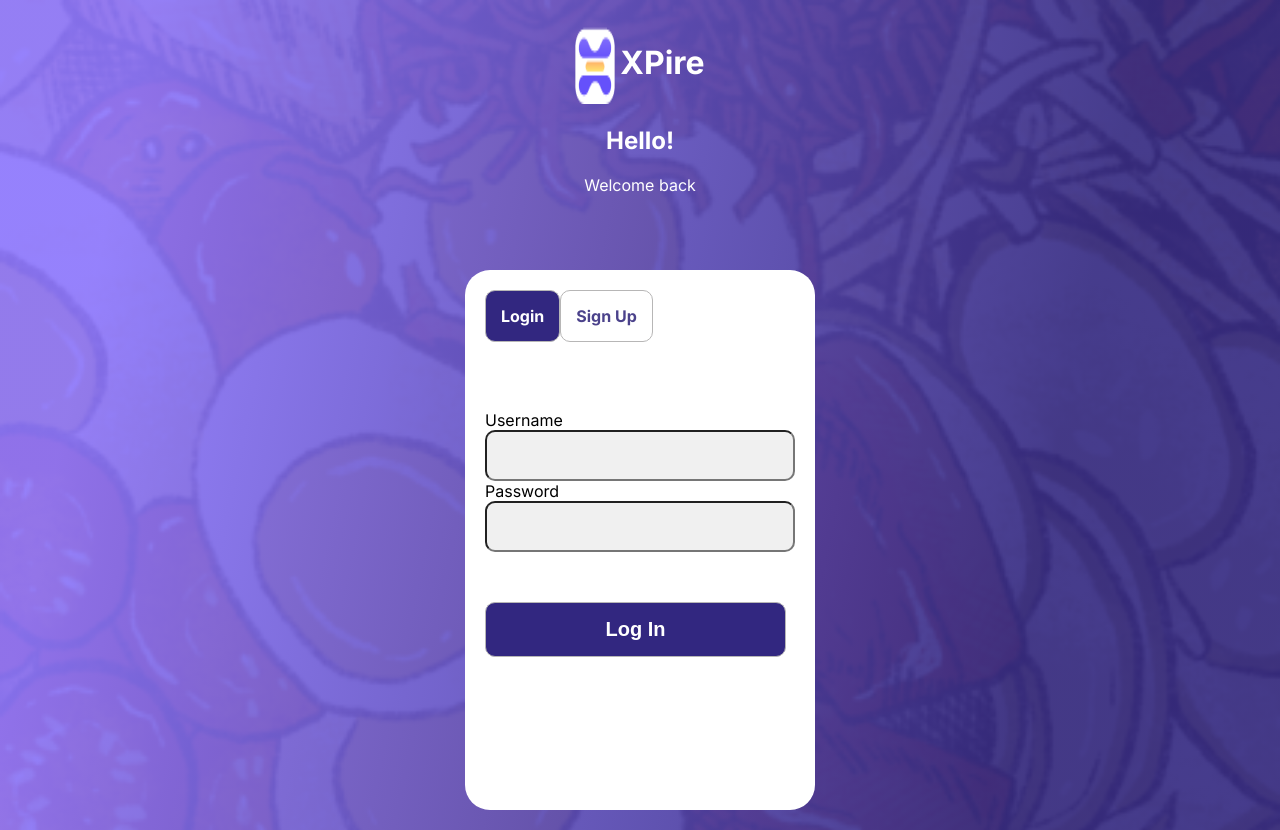
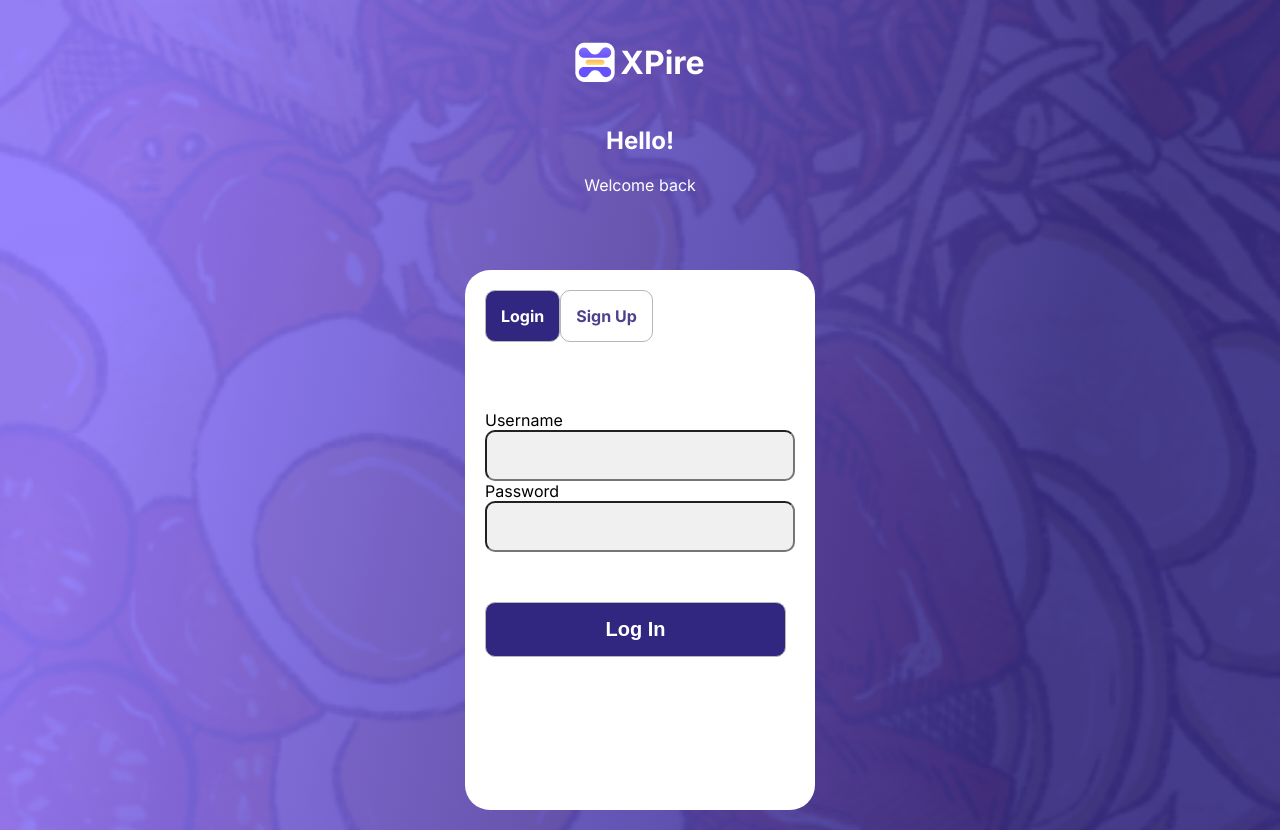
Before and after one commit to MHEN007/Milestone02_K03, a plain HTML site: page src/login.html in a window 1280 px wide. Drawn offline with Linux system fonts and the light colour scheme.

Commit message:
fix logo stretch  di login

```diff
--- a/src/css/style.css
+++ b/src/css/style.css
@@ -40,6 +40,8 @@ header {
 
 .title img {
   margin-right: 5px;
+  margin-bottom: 5px;
+  align-self: center;
 }
 
 .sub-title {
```
